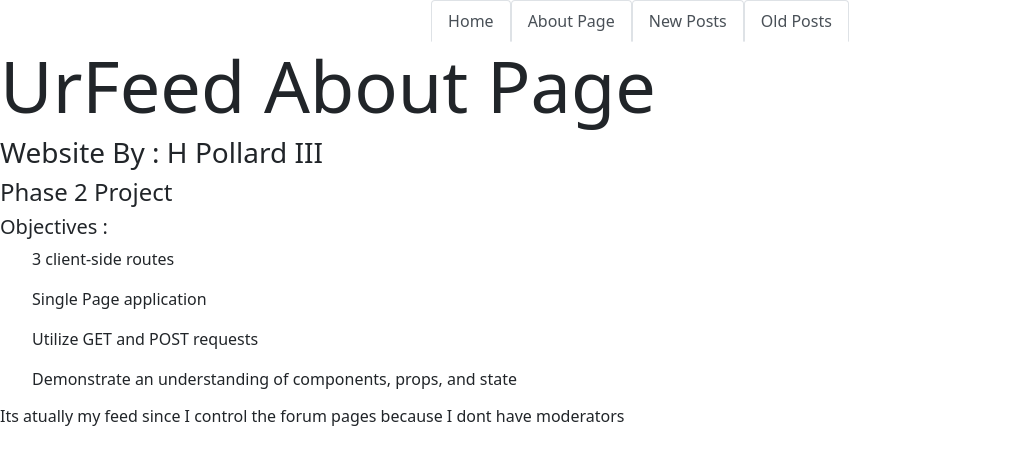
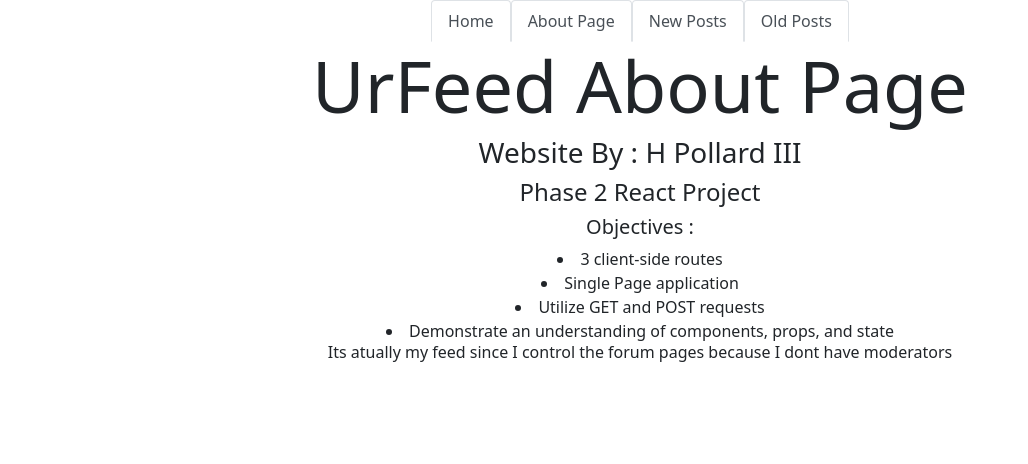
Before and after one commit to Hpollard003/Project-2-Phase2, a React (Create React App) app: page /about in a window 1280 px wide. Shown: the top 464 px of the page, without its empty margins (0-1028 px from the left). Built offline with nearby package versions, Linux system fonts and the light colour scheme.

Commit message:
fixed about page

```diff
--- a/db.json
+++ b/db.json
@@ -59,6 +59,11 @@
       "name": "Eri",
       "text": "comment",
       "id": 13
+    },
+    {
+      "name": "death_th3_k1d",
+      "text": "bleach was over-rated",
+      "id": 14
     }
   ]
 }
--- a/src/Pages/About.js
+++ b/src/Pages/About.js
@@ -3,16 +3,15 @@ import React from 'react'
 
 const About = () => {
     return (
-        <div>
+        <div className="text-center">
             <h1 className='display-2'>UrFeed About Page</h1>
-            {/* <NavBar /> */}
             <h3>Website By : H Pollard III</h3>
-            <h4>Phase 2 Project</h4>
+            <h4>Phase 2 React Project</h4>
             <h5> Objectives :</h5>
-                <ul>3 client-side routes</ul>
-                <ul>Single Page application</ul>
-                <ul>Utilize GET and POST requests</ul>
-                <ul>Demonstrate an understanding of components, props, and state</ul>
+                <li>3 client-side routes</li>
+                <li>Single Page application</li>
+                <li>Utilize GET and POST requests</li>
+                <li>Demonstrate an understanding of components, props, and state</li>
             <h6>Its atually my feed since I control the forum pages because I dont have moderators</h6>
         </div>
     )
--- a/src/components/RandomPosts.js
+++ b/src/components/RandomPosts.js
@@ -14,6 +14,15 @@ const RandomPosts = () => {
                 <h2>Are dogs Happy idiots or Noble warriors with a bone to pick?</h2>
                 <img src={dog} alt='dog' />
                 <h2 style={text}>Comments are off</h2>
+
+                    <div className='card m-2 bg-primary bg-gradient'>
+                        <div className='text-start'>
+                            <h3>Dolphins</h3>
+                            <p>So long and thanks for all the fish</p>
+
+                        </div>
+                    </div>
+
             </div>
         </div>
     )
```
